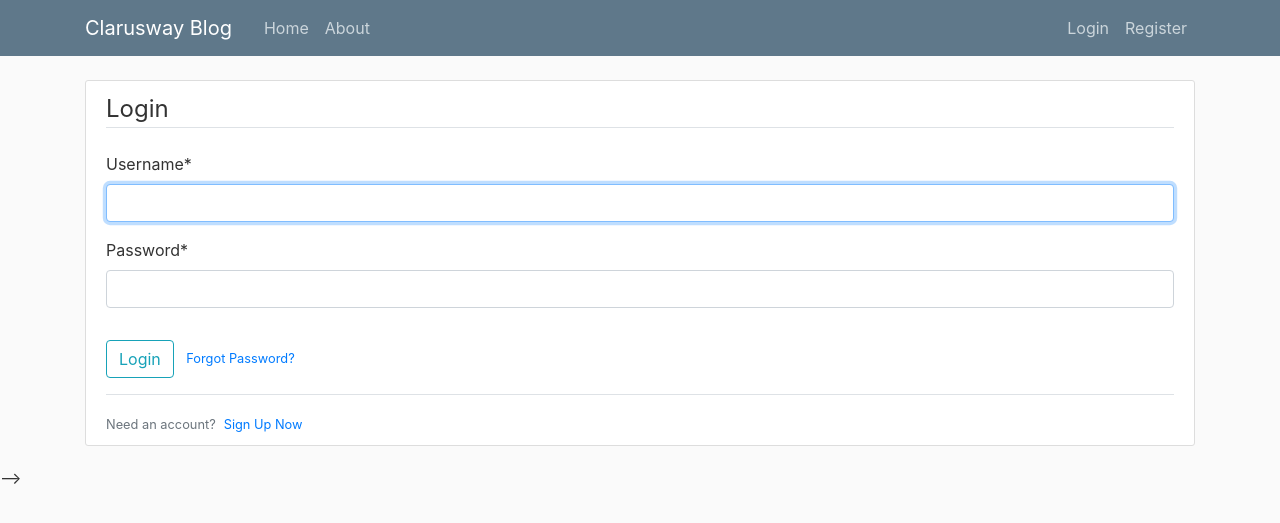
After one commit to ally-sorloth/Django_Blog_Project, a Django app: page /users/login/ in a window 1280 px wide. The commit adds this page. Shown: the top 523 px of the page. Run offline with Django 3.2, Linux system fonts and the light colour scheme; some libraries are stand-ins or nearby versions.

Commit message:
create login and logout html

```diff
--- a/src/blog/templates/blog/post_detail.html
+++ b/src/blog/templates/blog/post_detail.html
@@ -35,7 +35,7 @@
             <h4>Leave a comment below</h4>
             <form action="" method="POST">
                 {% csrf_token %}
-                {{form|crispy}}
+                {{form | crispy}}
                 <button class="btn btn-secondary btn-sm mt-1 mb-1">SEND</button>
             </form>
             <hr>
--- a/src/cblog/settings.py
+++ b/src/cblog/settings.py
@@ -128,3 +128,6 @@ STATICFILES_DIRS = [BASE_DIR / "static"]
 MEDIA_ROOT = BASE_DIR / "media_root"
 
 CRISPY_TEMPLATE_PACK = 'bootstrap4'
+
+LOGIN_REDIRECT_URL = "blog:list"
+LOGIN_URL = "login"
--- a/src/templates/base.html
+++ b/src/templates/base.html
@@ -30,6 +30,7 @@
     <script src="https://cdn.jsdelivr.net/npm/bootstrap@4.5.3/dist/js/bootstrap.bundle.min.js"
         integrity="sha384-ho+j7jyWK8fNQe+A12Hb8AhRq26LrZ/JpcUGGOn+Y7RsweNrtN/tE3MoK7ZeZDyx"
         crossorigin="anonymous"></script>
+    <script src="https://kit.fontawesome.com/16fea44760.js" crossorigin="anonymous"></script>
 
 
     -->
--- a/src/templates/navbar.html
+++ b/src/templates/navbar.html
@@ -14,11 +14,11 @@
                 <!-- Navbar Right Side -->
                 <div class="navbar-nav">
                     {% if user.is_authenticated %}
-                    <a class="nav-item nav-link" href="#">Logout</a>
-                    <a class="nav-item nav-link" href="#">Profile</a>
+                    <a class="nav-item nav-link" href="{% url 'logout' %}">Logout</a>
+                    <a class="nav-item nav-link" href="{% url 'profile' %}">Profile</a>
                     <a class="nav-item nav-link" href="{% url 'blog:create' %}">New Post</a>
                     {% else %}
-                    <a class="nav-item nav-link" href="#">Login</a>
+                    <a class="nav-item nav-link" href="{% url 'login' %}">Login</a>
                     <a class="nav-item nav-link" href="{% url 'register' %}">Register</a>
                     {% endif %}
                 </div>
--- /dev/null
+++ b/src/users/templates/users/login.html
@@ -0,0 +1,25 @@
+{% extends 'base.html' %} {% block title %}login{% endblock %}
+{% load crispy_forms_tags %}
+{% block content %}
+<div class="content-section">
+    <form action="" method="post">
+        {% csrf_token %}
+        <fieldset class="form-group">
+            <legend class="border-bottom mb-4">Login</legend>
+            {{ form|crispy }}
+        </fieldset>
+        <div class="form-group">
+            <button class="btn btn-outline-info" type="submit">Login</button>
+            <small class="text-muted ml-2">
+                <a href="#">Forgot Password?</a>
+            </small>
+        </div>
+    </form>
+    <div class="border-top pt-3">
+        <small class="text-muted">
+            Need an account?<a class="ml-2" href="{% url 'register' %}">Sign Up Now</a>
+        </small>
+    </div>
+
+</div>
+{% endblock %}
--- a/src/users/urls.py
+++ b/src/users/urls.py
@@ -1,8 +1,10 @@
 from django.urls import path
 from django.contrib.auth import views as auth_views
-from .views import register
+from .views import register, profile
 
 urlpatterns = [
     path("register/", register, name="register"),
-    path("login/", auth_views.LoginView.as_view(), name="login"),
+    path("profile/", profile, name="profile"),
+    path("login/", auth_views.LoginView.as_view(template_name="users/login.html"), name="login"),
+    path("logout/", auth_views.LogoutView.as_view(template_name="users/logout.html"), name="logout"),
 ]
```
Also changed, not shown: src/blog/views.py (+7 -3 lines), src/users/forms.py (+13 -0 lines), src/users/templates/users/logout.html (added, +10 -0 lines), src/users/templates/users/profile.html (added, +24 -0 lines), src/users/views.py (+27 -5 lines), src/media_root/user/1/avatar.png (added), src/media_root/user/3/avatar.png (added).
